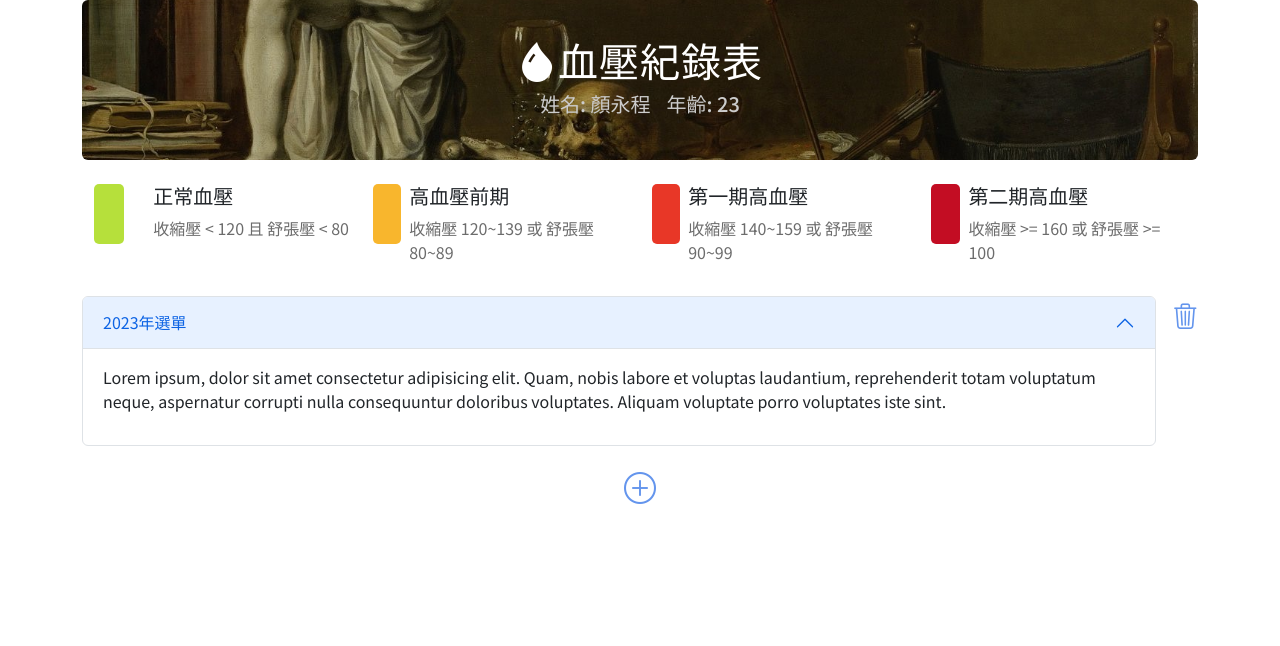
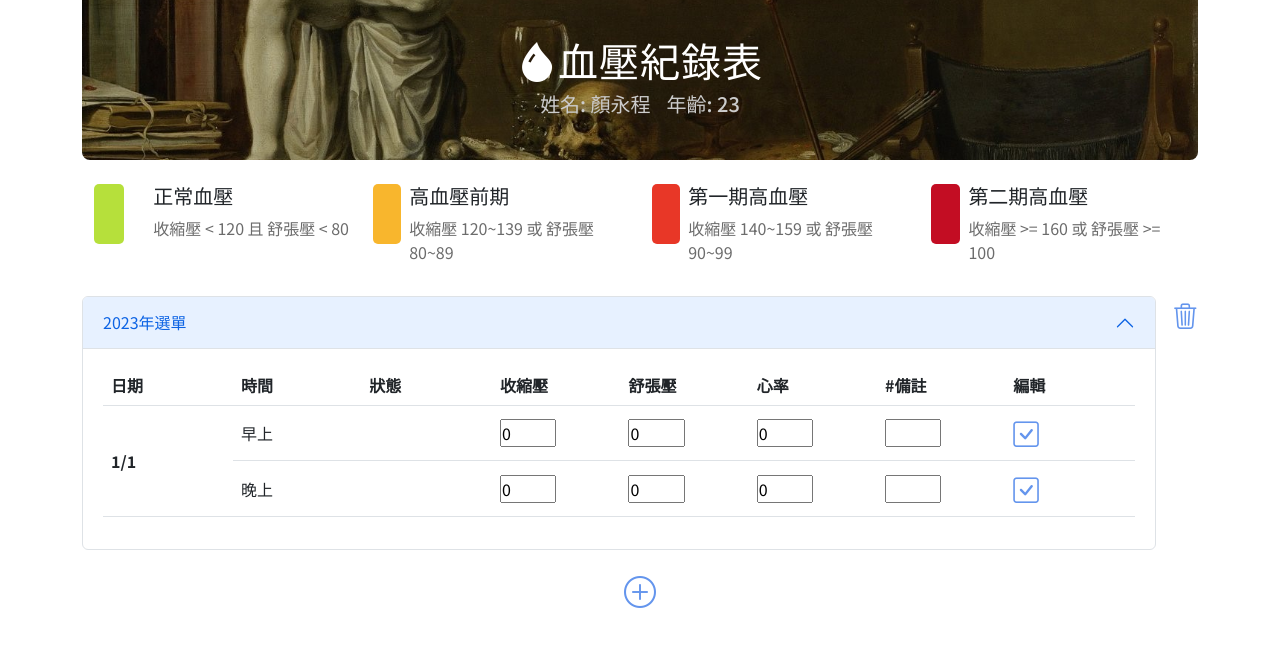
Before and after one commit to bdk27/vite_HTN, a Vue app: page / in a window 1280 px wide. Shown: the top 646 px of the page. Built offline with nearby package versions, Linux system fonts and the light colour scheme.

Commit message:
add class Form

```diff
--- a/index.html
+++ b/index.html
@@ -4,7 +4,7 @@
     <meta charset="UTF-8" />
     <link rel="icon" type="image/svg+xml" href="/vite.svg" />
     <meta name="viewport" content="width=device-width, initial-scale=1.0" />
-    <title>高血壓紀錄表</title>
+    <title>血壓紀錄表</title>
   </head>
   <body>
     <div id="app"></div>
--- a/src/components/HTNHome.vue
+++ b/src/components/HTNHome.vue
@@ -19,7 +19,7 @@
     <div class="row">
       <div class="col-12">
         <div class="item">
-          <div class="bg rounded mb-4">
+          <div class="bg mb-4">
             <h1><i class="bi bi-droplet-fill"></i>血壓紀錄表</h1>
             <div class="info">
               <h5>姓名: 顏永程</h5>
@@ -42,6 +42,8 @@
     background-position: center;
     background-size: cover;
     background-repeat: no-repeat;
+    border-bottom-left-radius: .5rem;
+    border-bottom-right-radius: .5rem;
     display: flex;
     align-items: center;
     justify-content: center;
--- a/src/components/HTNList.vue
+++ b/src/components/HTNList.vue
@@ -1,6 +1,7 @@
 <script setup lang="ts">
   import { ref, reactive } from 'vue';
   import { nanoid } from 'nanoid'
+  import HTNTable from './HTNTable.vue';
 
   let year = ref(2023);
 
@@ -36,7 +37,7 @@
 
           <div :id="'collapseOne'+item.id" class="accordion-collapse collapse show" :aria-labelledby="'headingOne'+item.id" data-bs-parent="#accordion">
               <div class="accordion-body">
-              <p>Lorem ipsum, dolor sit amet consectetur adipisicing elit. Quam, nobis labore et voluptas laudantium, reprehenderit totam voluptatum neque, aspernatur corrupti nulla consequuntur doloribus voluptates. Aliquam voluptate porro voluptates iste sint.</p>
+                <HTNTable></HTNTable>
               </div>
           </div>
         </div>
--- /dev/null
+++ b/src/components/HTNTable.vue
@@ -0,0 +1,156 @@
+<script setup lang="ts">
+    import { reactive } from 'vue';
+    import { watch } from 'vue';
+
+    interface FormProps {
+        sys: number
+        dia: number
+        pulse: number
+        note: string
+        status: string
+        isEdit: boolean
+        editItnfo:() => void
+        updateInfo:() => void
+    }
+    class Form implements FormProps{
+        sys: number
+        dia: number
+        pulse: number
+        note: string
+        status: string
+        isEdit: boolean
+
+        constructor(sys: number,dia: number,pulse: number,note: string, status: string, isEdit: boolean) {
+            this.sys = sys
+            this.dia = dia
+            this.pulse = pulse
+            this.note = note
+            this.status = status
+            this.isEdit = isEdit
+        }
+
+        editItnfo() {
+            this.isEdit = true;
+        }
+        updateInfo() {
+            this.isEdit = false;
+        }
+    }
+    const morning = reactive(new Form(0, 0, 0, '', '' , true));
+    const night = reactive(new Form(0, 0, 0, '', '', true));
+
+    watch(morning, () => {
+        if(morning.sys < 120 && morning.dia < 80) {
+            morning.status = 'green';
+        }else if((morning.sys >= 120 && morning.sys <= 139) || (morning.dia >= 80 && morning.dia <= 89)) {
+            morning.status = 'yellow';
+        }else if((morning.sys >= 140 && morning.sys <= 159) || (morning.dia >= 90 && morning.dia <= 99)) {
+            morning.status = 'red';
+        }else if(morning.sys >= 160 || morning.dia >= 100) {
+            morning.status = 'd-red';
+        }
+    })
+    watch(night, () => {
+        if(night.sys < 120 && night.dia < 80) {
+            night.status = 'green';
+        }else if((night.sys >= 120 && night.sys <= 139) || (night.dia >= 80 && night.dia <= 89)) {
+            night.status = 'yellow';
+        }else if((night.sys >= 140 && night.sys <= 159) || (night.dia >= 90 && night.dia <= 99)) {
+            night.status = 'red';
+        }else if(night.sys >= 160 || night.dia >= 100) {
+            night.status = 'd-red';
+        }
+    })
+
+</script>
+
+<template>
+    <table class="table">
+        <thead>
+            <tr>
+                <th scope="col">日期</th>
+                <th scope="col">時間</th>
+                <th scope="col">狀態</th>
+                <th scope="col">收縮壓</th>
+                <th scope="col">舒張壓</th>
+                <th scope="col">心率</th>
+                <th scope="col">#備註</th>
+                <th scope="col">編輯</th>
+            </tr>
+        </thead>
+        <tbody>
+            <tr>
+                <th scope="row" rowspan="2">1/1</th>
+                <td>早上</td>
+                <td><div class="circle" :class="morning.status"></div></td>
+                <td v-show="morning.isEdit===false"><span >{{ morning.sys }}</span></td>
+                <td v-show="morning.isEdit===true"><input type="number" v-model="morning.sys"></td>
+                <td v-show="morning.isEdit===false"><span >{{ morning.dia }}</span></td>
+                <td v-show="morning.isEdit===true"><input type="number" v-model="morning.dia"></td>
+                <td v-show="morning.isEdit===false"><span >{{ morning.pulse }}</span></td>
+                <td v-show="morning.isEdit===true"><input type="number"
+                v-model="morning.pulse"></td>
+                <td v-show="morning.isEdit===false"><span >{{ morning.note }}</span></td>
+                <td v-show="morning.isEdit===true"><input type="text" v-model="morning.note"></td>
+                <td v-show="morning.isEdit===true"><i class="bi bi-check-square" @click="morning.updateInfo"></i></td>
+                <td v-show="morning.isEdit===false"><i class="bi bi-pencil-square" @click="morning.editItnfo"></i></td>
+            </tr>
+            <tr>
+                <td>晚上</td>
+                <td><div class="circle" :class="night.status"></div></td>
+                <td v-show="night.isEdit===false"><span>{{ night.sys }}</span></td>
+                <td v-show="night.isEdit===true"><input type="number" v-model="night.sys"></td>
+                <td v-show="night.isEdit===false"><span>{{ night.dia }}</span></td>
+                <td v-show="night.isEdit===true"><input type="number" v-model="night.dia"></td>
+                <td v-show="night.isEdit===false"><span>{{ night.pulse }}</span></td>
+                <td v-show="night.isEdit===true"><input type="number" v-model="night.pulse"></td>
+                <td v-show="night.isEdit===false"><span>{{ night.note }}</span></td>
+                <td v-show="night.isEdit===true"><input type="text" v-model="night.note"></td>
+                <!-- <td>Concor 2.5mg</td> -->
+                <td v-show="night.isEdit===true"><i class="bi bi-check-square" @click="night.updateInfo"></i></td>
+                <td v-show="night.isEdit===false"><i class="bi bi-pencil-square" @click="night.editItnfo"></i></td>
+            </tr>
+        </tbody>
+    </table>
+</template>
+
+<style lang="scss" scoped>
+    @import '../assets/scss/basic.scss';
+   .table{
+        tbody {
+            vertical-align: middle;
+            th,td {
+                width: 150px;
+            }
+            input {
+                width: 50%;
+            }
+        }
+        .bi {
+            font-size: 1.6rem;
+            color: cornflowerblue;
+            cursor: pointer;
+        }
+    }
+    .circle {
+        width: 30px;
+        height: 30px;
+        background: none;
+        border-radius: 50%;
+    }
+
+    .green {
+        background: $green;
+    }
+    .yellow {
+        background: $yellow;
+    }
+    .red {
+        background: $red;
+    }
+    .d-red {
+        background: $d-red;
+    }
+
+
+</style>
```
